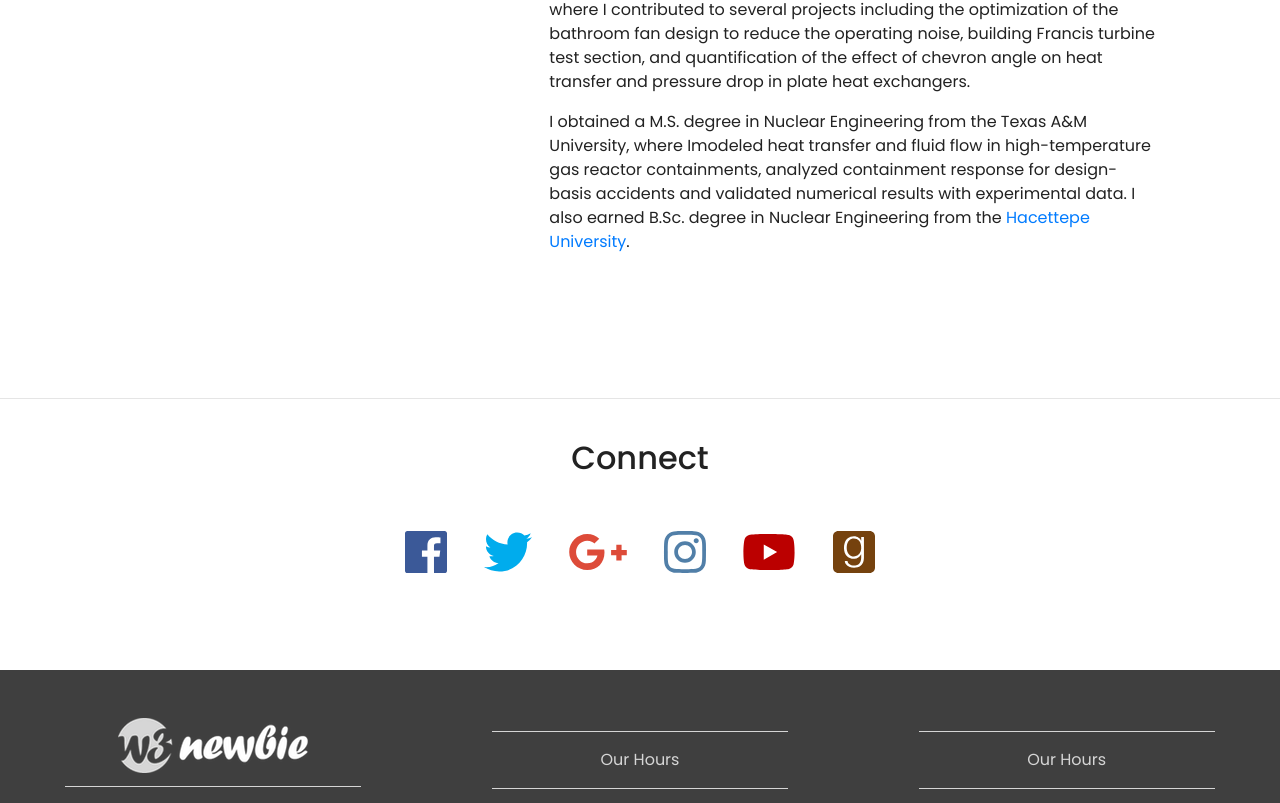
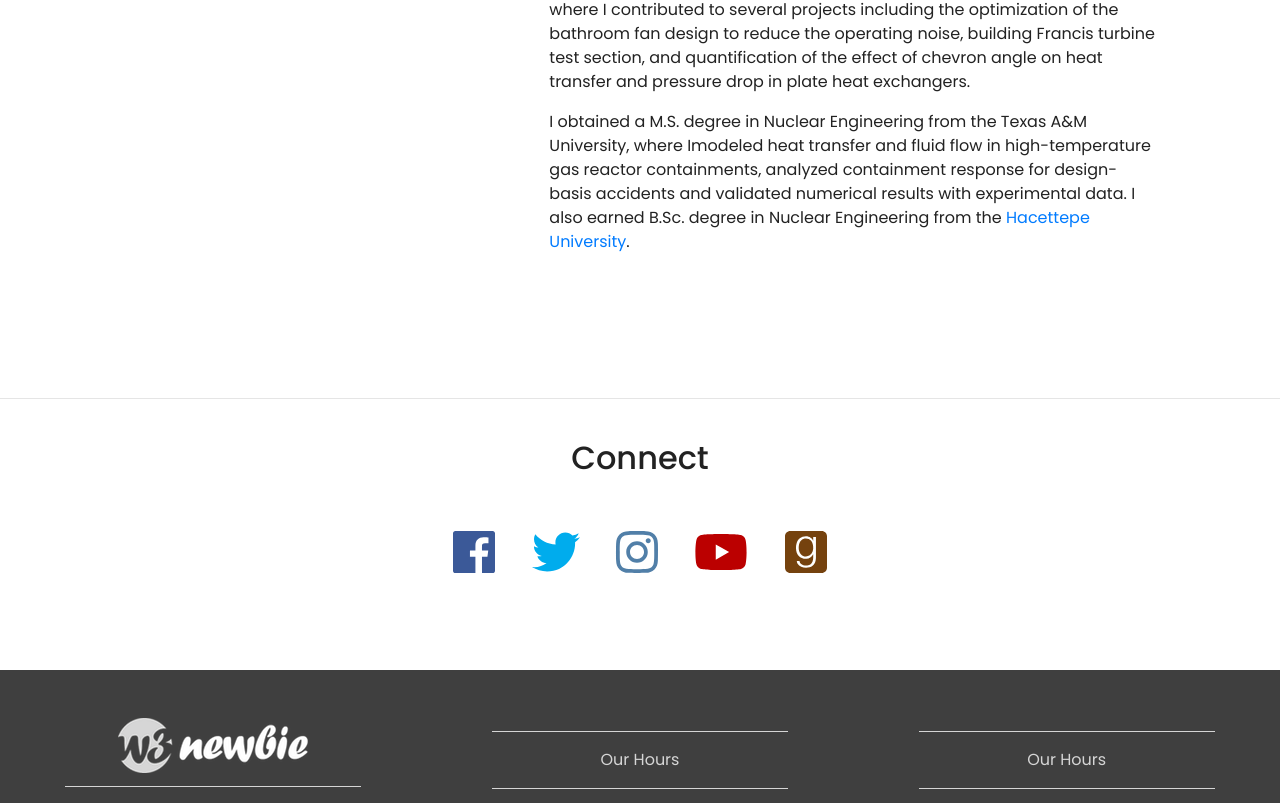
Before and after one commit to mayildiz1/may.github.io, a plain HTML site: page about.html in a window 1280 px wide. Shown: the part 380-1183 px from the top of the page. Drawn offline with nearby package versions, Linux system fonts and the light colour scheme.

Commit message:
Update about.html

```diff
--- a/about.html
+++ b/about.html
@@ -75,12 +75,12 @@
 				<h2> Connect </h2>
 			</div>
 			<div class="col-12 social padding">
-				<a href="#"><i class="fab fa-facebook"></i></a>
-				<a href="#"><i class="fab fa-twitter"></i></a>
-				<a href="#"><i class="fab fa-google-plus-g"></i></a>
-				<a href="#"><i class="fab fa-instagram"></i></a>
-				<a href="#"><i class="fab fa-youtube"></i></a>
-				<a href="#"><i class="fab fa-goodreads"></i></a>
+				<a href="https://www.facebook.com/mustafa.alper.yildiz"><i class="fab fa-facebook"></i></a>
+				<a href="https://twitter.com/m_alper_yildiz"><i class="fab fa-twitter"></i></a>
+<!--				<a href="#"><i class="fab fa-google-plus-g"></i></a>-->
+				<a href="https://www.instagram.com/m_alper_yildiz/"><i class="fab fa-instagram"></i></a>
+				<a href="https://www.youtube.com/user/MustafaAlperYildiz"><i class="fab fa-youtube"></i></a>
+				<a href="https://www.goodreads.com/user/show/42731725-alper-yildiz"><i class="fab fa-goodreads"></i></a>
 			</div>
 		</div>
 	</div>
```
